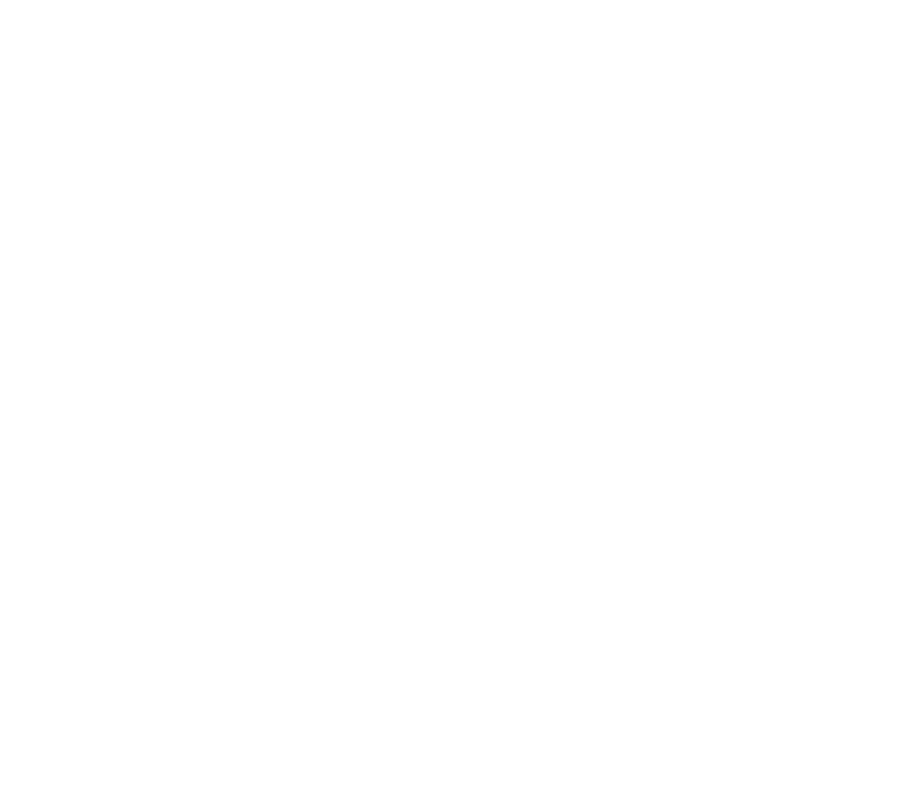
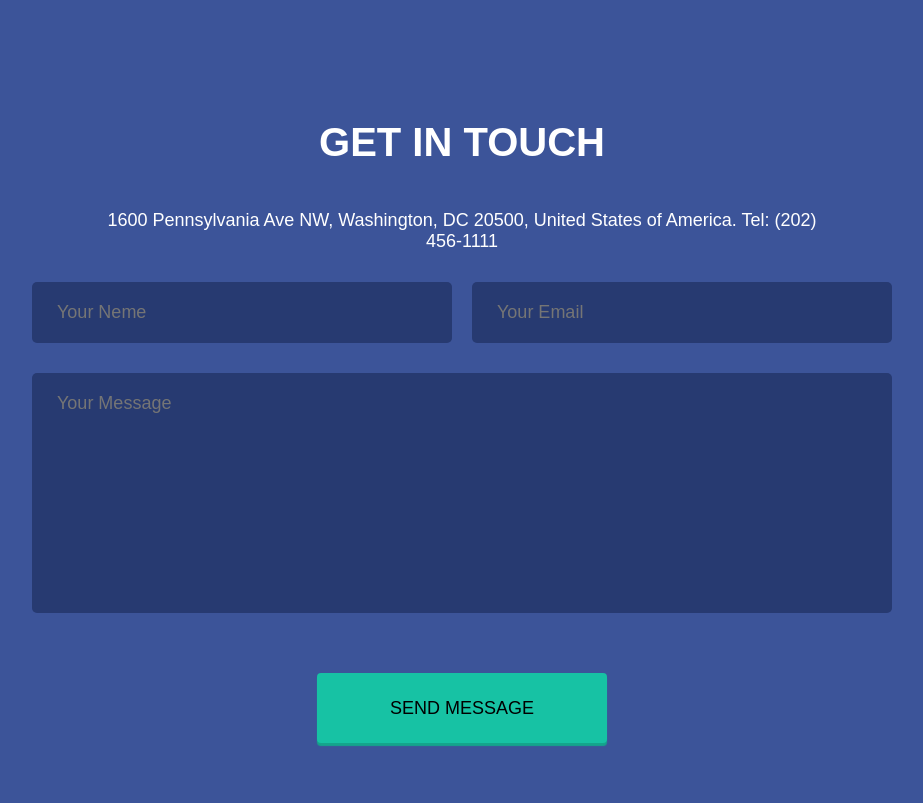
Before and after one commit to dima993993/TEST4, a plain HTML site: page index.html in a window 1280 px wide. Shown: the whole page, without its empty margins (178-1101 px from the left). Drawn offline with Linux system fonts and the light colour scheme.

Commit message:
get in touch

```diff
--- a/css/style.css
+++ b/css/style.css
@@ -3,3 +3,94 @@
 	margin: 0;
 	font-family: 'Titillium Web',sans-serif;
 }
+h2{
+	text-transform: uppercase;
+	font-size: 40px;
+}
+a{
+	text-decoration: none;
+}
+.section_header{
+	max-width: 540px;
+	text-align: center;
+}
+.section_header > h2{
+	margin-top: 120px;
+}
+.section_header > p{
+	font-size: 18px;
+}
+.line{
+	width: 85px;
+	height: 5px;
+	margin: 20px auto;
+}
+
+.portfolio {
+	background-color: #FFDD99FF;
+	width: 100%;
+}
+.bgc{
+	margin: 0 auto;
+	max-width: 1100px;
+	display: flex;
+	flex-flow: wrap;
+	justify-content: center;
+}
+.touch{
+	color: #ffffff;
+	background-color: #3C5499FF;
+}
+.touch .GET_IN_TOUCH{
+	max-width: 750px;
+}
+.touch form{
+	display: flex;
+	flex-flow: row wrap;
+	justify-content: center;
+}
+
+.touch form  input,textarea{
+	font-size:18px;
+	border: none;
+	border-radius:5px;
+	padding: 20px 25px;
+	background-color: #273A71FF;
+}
+.touch form div  {
+	max-width:870px;
+	flex-grow: 1;
+
+	display: flex;
+	flex-flow: row wrap;
+	justify-content: space-between;
+}
+.touch form  input[type="text"],input[type="email"]{
+	max-width: 370px;
+	width: 100%;
+	flex-grow: 1;
+	margin:30px 5px 0 5px;
+}
+.touch form  input[type="submit"]{
+	box-shadow: 0px 3px 1px rgba(20, 165, 140, 1);
+	background-color: #17C2A4FF;
+	border-radius: 4px;
+	margin-bottom: 60px;
+	text-transform: uppercase;
+
+
+	width: 290px;
+	height: 70px;
+}
+.touch form textarea{
+	max-width: 810px;
+	margin: 30px 5px 60px 5px;
+	width: 100%;
+	height: 200px;
+	resize: none;
+}
+@media (max-width: 875px){
+	.touch form  input[type="text"],input[type="email"]{
+		max-width: 100%;
+	}
+}
--- a/index.html
+++ b/index.html
@@ -7,6 +7,24 @@
 	<link href="css/fonts.css" rel="css/fonts.css">
 </head>
 <body>
-
+	<section class="touch">
+		<div class="bgc">
+			<div class="section_header GET_IN_TOUCH">
+				<h2>GET IN TOUCH</h2>
+				<div class="line"></div>
+				<p>
+					1600 Pennsylvania Ave NW, Washington, DC 20500, United States of America. Tel: (202) 456-1111
+				</p>
+			</div>
+			<form action="#">
+				<div>
+					<input type="text" placeholder="Your Neme" name="name">
+					<input type="email" placeholder="Your Email" name="email">
+				</div>
+				<textarea placeholder="Your Message"></textarea>
+				<input class="btn" type="submit" value="Send message">
+			</form>
+		</div>
+	</section>
 </body>
 </html>
```
